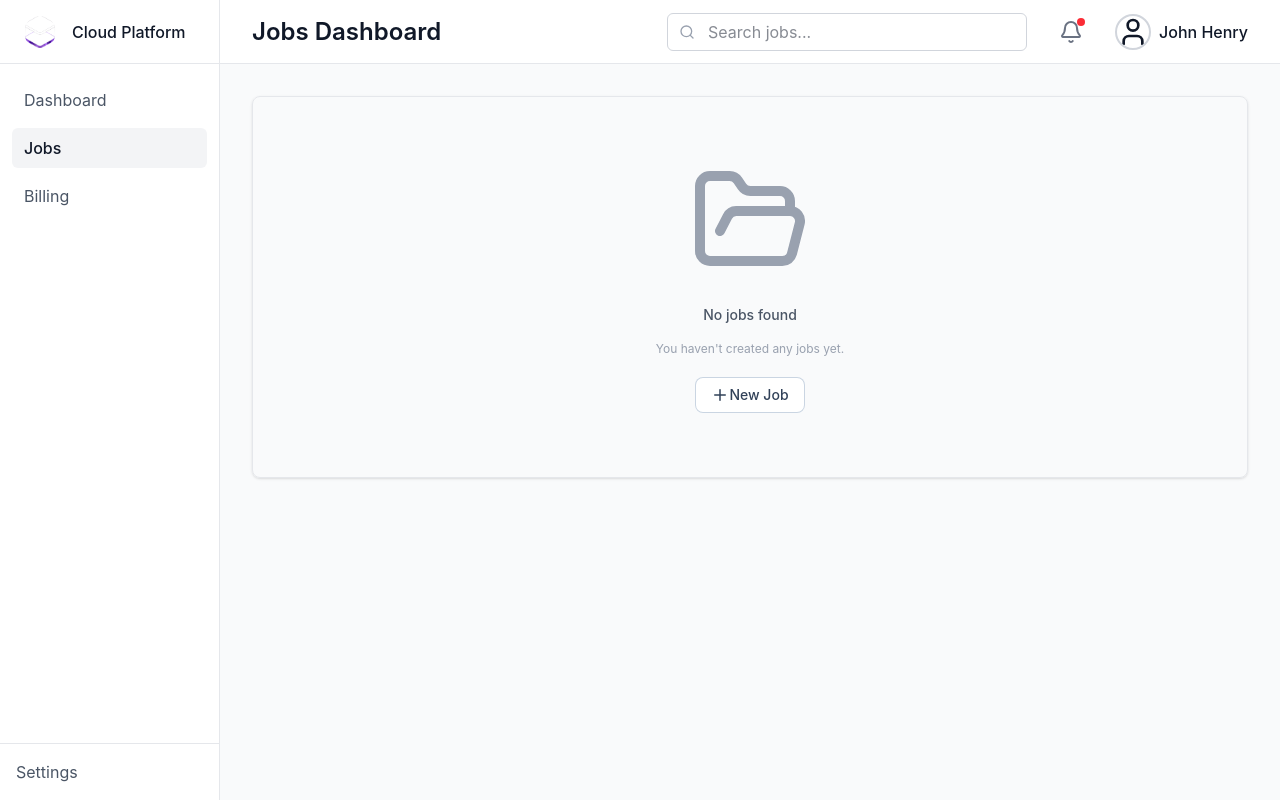
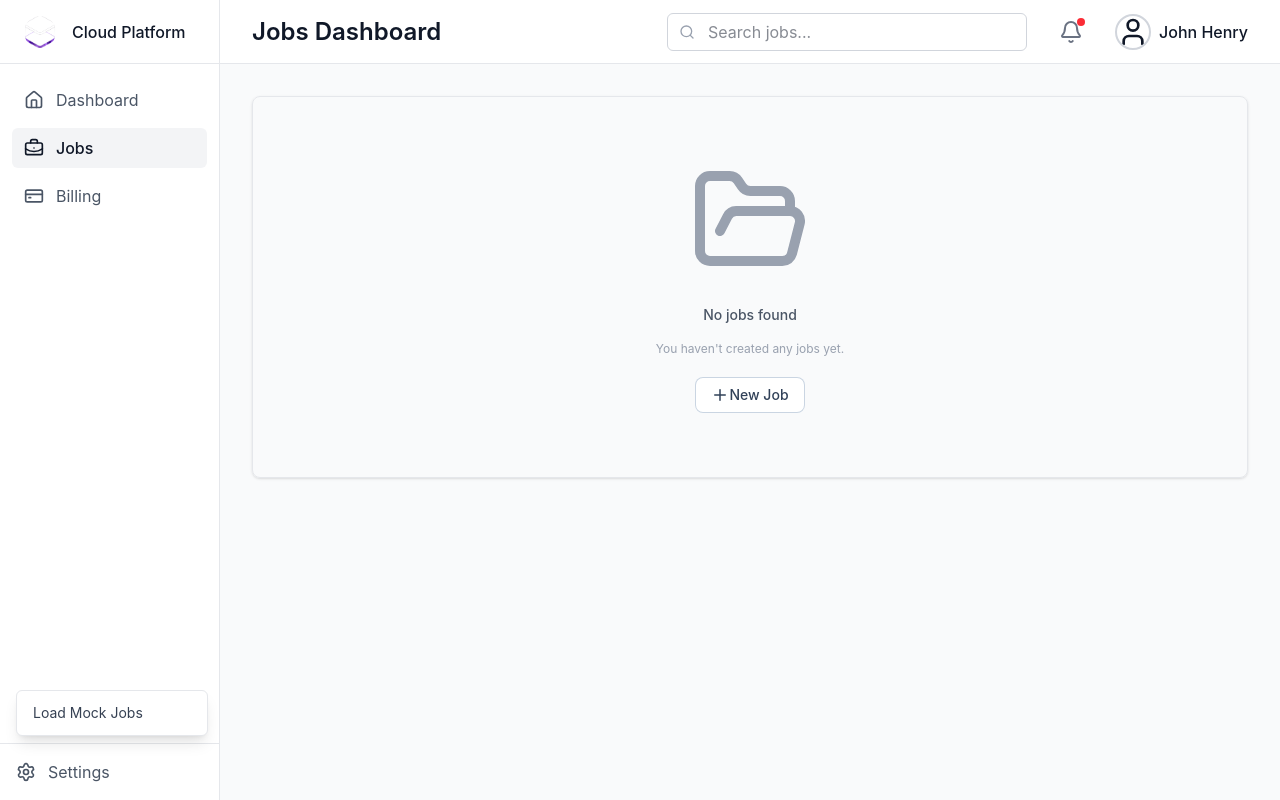
Before and after one commit to TriKhaiLe/cloud-job-management-dashboard, a React (Vite) app: page / in a window 1280 px wide. Both pictures are taken after a click on the button "Settings". Built offline with nearby package versions, Linux system fonts and the light colour scheme.

Commit message:
Handle appending mock jobs and improve UI

```diff
--- a/src/App.tsx
+++ b/src/App.tsx
@@ -1,7 +1,7 @@
 import { FolderOpen, Plus } from "lucide-react";
 import { AppLayout } from "./layouts/AppLayout";
 import { JobTable } from "./features/JobTable";
-// import { mockJobs } from "./data/mockJobs";
+import { mockJobs } from "./data/mockJobs";
 import { Button, SelectField } from "./components/ui";
 import {
   CreateJobModal,
@@ -42,15 +42,24 @@ function App() {
       inputFile: data.inputFileName,
       status: "Queued",
       createdAt: new Date().toISOString(),
-      creditCost:
-        data.computeType === "GPU"
-          ? 60
-          : data.computeType === "CPU Large"
-            ? 20
-            : 5,
     };
     setJobs((prev) => [newJob, ...prev]);
     setShowCreateModal(false);
+  };
+
+  const handleAppendMockJobs = () => {
+    setJobs((prev) => {
+      const nums = prev.map((j) => parseInt(j.id.replace("JOB-", ""), 10));
+      let next = Math.max(0, ...nums) + 1;
+
+      const newMockJobs = mockJobs.map((job) => {
+        const newJob = { ...job, id: `JOB-${String(next).padStart(4, "0")}` };
+        next++;
+        return newJob;
+      });
+
+      return [...prev, ...newMockJobs];
+    });
   };
 
   const filteredJobs = useMemo(() => {
@@ -155,6 +164,7 @@ function App() {
       activePage={activePage}
       onNavigate={setActivePage}
       onSearchChange={setSearchQuery}
+      onAppendMockJobs={handleAppendMockJobs}
       rightPanel={
         selectedJob && (
           <JobDetailPanel
--- a/src/layouts/AppLayout.tsx
+++ b/src/layouts/AppLayout.tsx
@@ -1,6 +1,14 @@
-import React from "react";
+import React, { useState } from "react";
 import hero from "../assets/hero.png";
-import { Bell, Search, User } from "lucide-react";
+import {
+  Bell,
+  BriefcaseBusiness,
+  CreditCard,
+  Home,
+  Search,
+  Settings,
+  User,
+} from "lucide-react";
 import type { PageId } from "../types";
 
 interface AppLayoutProps {
@@ -9,6 +17,7 @@ interface AppLayoutProps {
   onSearchChange: (query: string) => void;
   activePage?: PageId;
   onNavigate: (page: PageId) => void;
+  onAppendMockJobs?: () => void;
 }
 
 export const AppLayout: React.FC<AppLayoutProps> = ({
@@ -17,7 +26,9 @@ export const AppLayout: React.FC<AppLayoutProps> = ({
   onSearchChange,
   activePage = "jobs",
   onNavigate,
+  onAppendMockJobs,
 }) => {
+  const [showSettingsMenu, setShowSettingsMenu] = useState(false);
   const pageTitle = activePage === "billing" ? "Billing" : "Jobs Dashboard";
 
   return (
@@ -30,6 +41,7 @@ export const AppLayout: React.FC<AppLayoutProps> = ({
         </div>
         <nav className="flex flex-1 flex-col gap-2 px-3 py-4">
           <button className="flex items-center rounded-md px-3 py-2 text-left text-gray-600 hover:bg-gray-100">
+            <Home className="mr-3 h-5 w-5" />
             Dashboard
           </button>
           <button
@@ -40,6 +52,7 @@ export const AppLayout: React.FC<AppLayoutProps> = ({
             }`}
             onClick={() => onNavigate("jobs")}
           >
+            <BriefcaseBusiness className="mr-3 h-5 w-5" />
             Jobs
           </button>
           <button
@@ -50,13 +63,32 @@ export const AppLayout: React.FC<AppLayoutProps> = ({
             }`}
             onClick={() => onNavigate("billing")}
           >
+            <CreditCard className="mr-3 h-5 w-5" />
             Billing
           </button>
         </nav>
-        <div className="border-t border-gray-200 p-4">
-          <button className="text-gray-600 hover:text-gray-900">
+        <div className="relative border-t border-gray-200 p-4">
+          <button
+            className="flex w-full items-center text-gray-600 hover:text-gray-900"
+            onClick={() => setShowSettingsMenu(!showSettingsMenu)}
+          >
+            <Settings className="mr-3 h-5 w-5" />
             Settings
           </button>
+
+          {showSettingsMenu && onAppendMockJobs && (
+            <div className="absolute bottom-full left-4 mb-2 w-48 rounded-md border border-gray-200 bg-white py-1 shadow-lg">
+              <button
+                onClick={() => {
+                  onAppendMockJobs();
+                  setShowSettingsMenu(false);
+                }}
+                className="block w-full px-4 py-2 text-left text-sm text-gray-700 hover:bg-gray-100"
+              >
+                Load Mock Jobs
+              </button>
+            </div>
+          )}
         </div>
       </aside>
 
```
Also changed, not shown: 1 other file (tests, documents, lock files or other folders).
